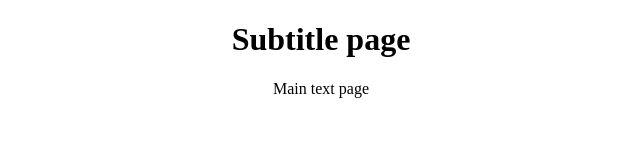
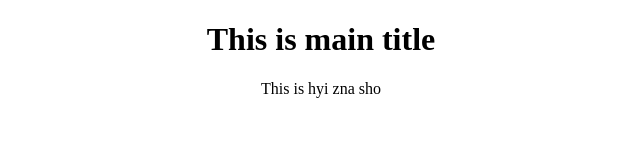
Before and after one commit to Pro100DeSkree/pro100deskree.github.io, a plain HTML site: page index.html in a window 1280 px wide. Shown: the whole page, without its empty margins (319-959 px from the left). Drawn offline with Linux system fonts and the light colour scheme.

Commit message:
Update index.html

```diff
--- a/index.html
+++ b/index.html
@@ -1,10 +1,10 @@
 <!DOCTYPE html>
 <html>
 <head>
-	<title>Title page</title>
+	<title>DeSite?</title>
 </head>
 <body>
-	<h1 align="center">Subtitle page</h1>
-	<p align="center">Main text page</p>
+	<h1 align="center">This is main title</h1>
+	<p align="center">This is hyi zna sho</p>
 </body>
 </html>
```
